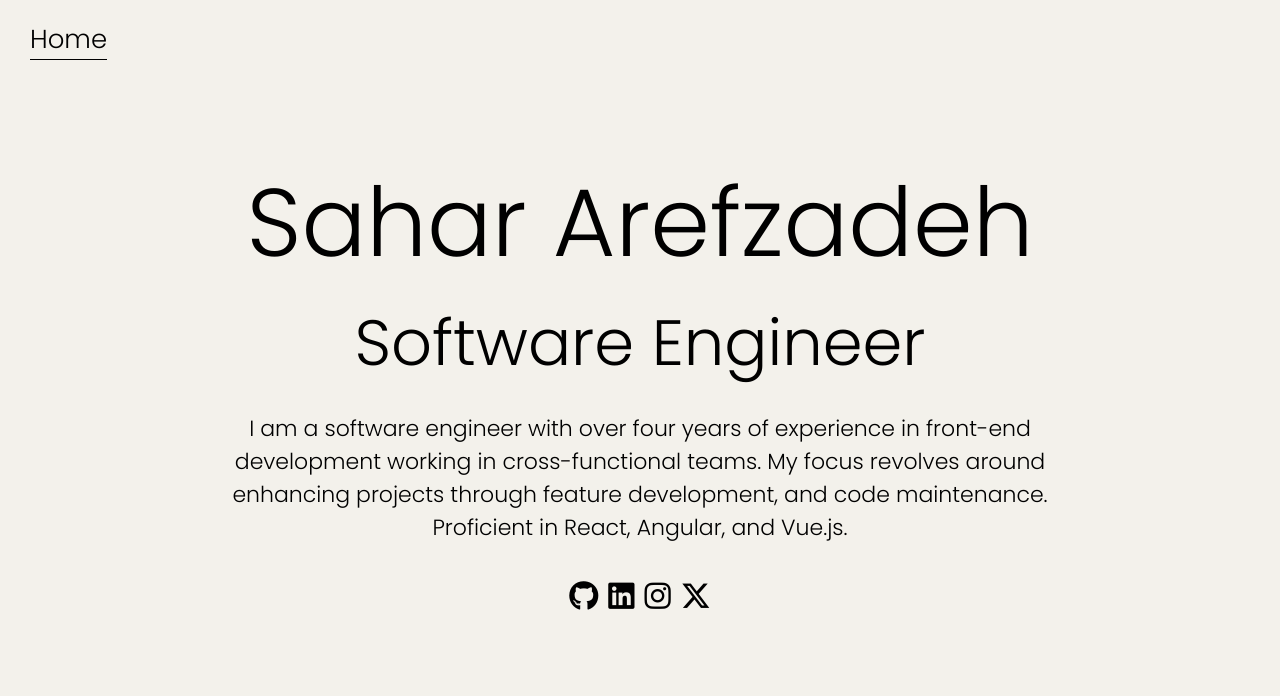
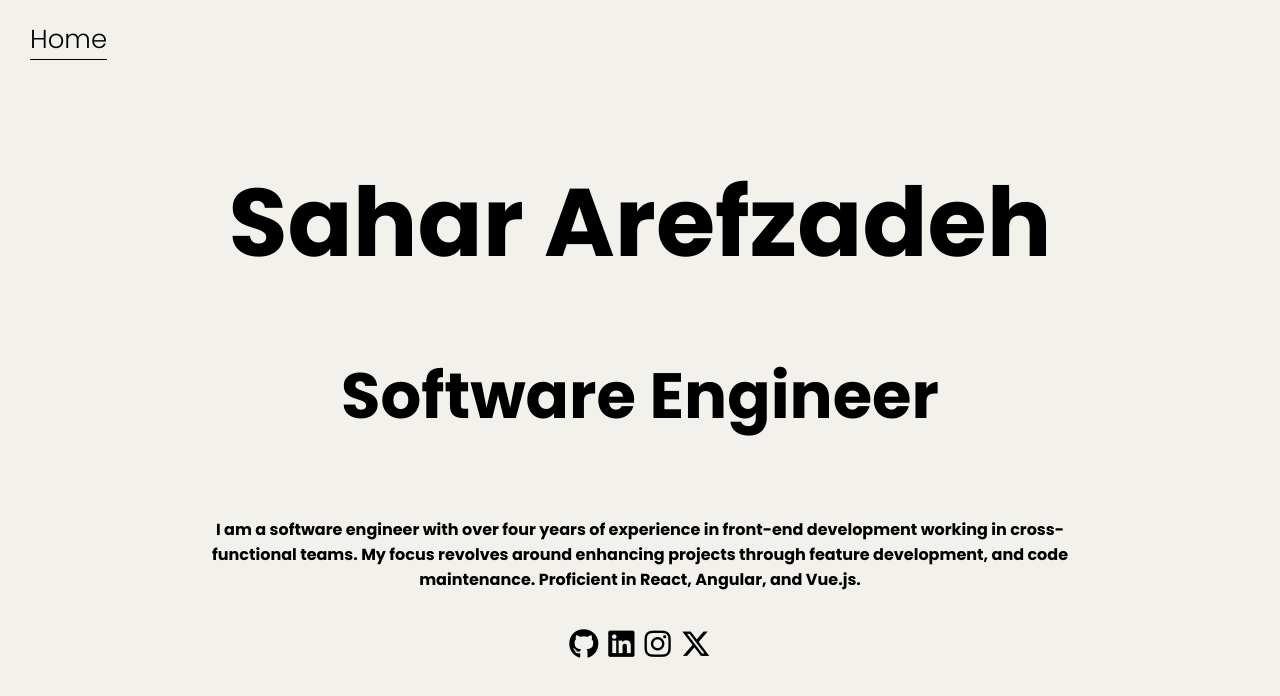
Before and after one commit to sahar511/sahar-portfolio, a React (Create React App) app: page / in a window 1280 px wide. Shown: the top 696 px of the page. Built offline with nearby package versions, Linux system fonts and the light colour scheme.

Commit message:
fix: fix meta tags

```diff
--- a/public/index.html
+++ b/public/index.html
@@ -1,30 +1,19 @@
 <!DOCTYPE html>
 <html lang="en">
   <head>
+    <title>Sahar Arefzadeh</title>
     <meta charset="utf-8" />
-    <link rel="icon" href="%PUBLIC_URL%/favicon.ico" />
     <meta name="viewport" content="width=device-width, initial-scale=1" />
     <meta name="theme-color" content="#000000" />
     <meta
       name="description"
-      content="Welcome to my portfolio."
+      content="I am a software engineer with over four years of experience in front-end development working in cross-functional teams. My focus revolves around enhancing projects through feature development, and code maintenance. Proficient in React, Angular, and Vue.js."
     />
+    <meta name="keywords" content="web developer, front-end developer, sahar, arefzadeh, Sahar Arefzadeh">
+    <meta name="author" content="sahar arefzadeh">
     <link rel="apple-touch-icon" href="%PUBLIC_URL%/logo192.png" />
-    <!--
-      manifest.json provides metadata used when your web app is installed on a
-      user's mobile device or desktop. See https://developers.google.com/web/fundamentals/web-app-manifest/
-    -->
+    <link rel="icon" href="%PUBLIC_URL%/favicon.ico" />
     <link rel="manifest" href="%PUBLIC_URL%/manifest.json" />
-    <!--
-      Notice the use of %PUBLIC_URL% in the tags above.
-      It will be replaced with the URL of the `public` folder during the build.
-      Only files inside the `public` folder can be referenced from the HTML.
-
-      Unlike "/favicon.ico" or "favicon.ico", "%PUBLIC_URL%/favicon.ico" will
-      work correctly both with client-side routing and a non-root public URL.
-      Learn how to configure a non-root public URL by running `npm run build`.
-    -->
-    <title>Sahar Arefzadeh</title>
     <link rel="preconnect" href="https://fonts.googleapis.com">
     <link rel="preconnect" href="https://fonts.gstatic.com" crossorigin>
     <link href="https://fonts.googleapis.com/css2?family=Poppins:wght@300;700;800&family=Roboto:ital,wght@0,400;0,700;1,300&display=swap" rel="stylesheet">
--- a/src/components/Socials/index.tsx
+++ b/src/components/Socials/index.tsx
@@ -1,7 +1,7 @@
 import styles from "./Socials.style.module.css"
 
 export default function SocialLinks() {
-  return <div className={styles.container}>
+  return <nav className={styles.container}>
     <a href="https://github.com/sahar511" >
       <i className={`fa-brands fa-github ${styles.icon}`}></i>
     </a>
@@ -14,5 +14,5 @@ export default function SocialLinks() {
     <a href="https://twitter.com/sas511_s" >
       <i className={`fa-brands fa-x-twitter ${styles.icon}`}></i>
     </a>
-  </div>
+  </nav>
 }
--- a/src/views/Home/Home.tsx
+++ b/src/views/Home/Home.tsx
@@ -4,11 +4,11 @@ import styles from "./Home.style.module.css"
 export default function Home() {
   return (
     <div className={`${styles.box} animate__animated animate__fadeIn`}>
-      <div className={styles.title}>Sahar Arefzadeh</div>
-      <div className={styles.subtitle}>Software Engineer</div>
-      <p>
+      <h1 className={styles.title}>Sahar Arefzadeh</h1>
+      <h2 className={styles.subtitle}>Software Engineer</h2>
+      <h4>
         I am a software engineer with over four years of experience in front-end development working in cross-functional teams. My focus revolves around enhancing projects through feature development, and code maintenance. Proficient in React, Angular, and Vue.js.
-      </p>
+      </h4>
       <SocialLinks />
     </div>
   )
```
